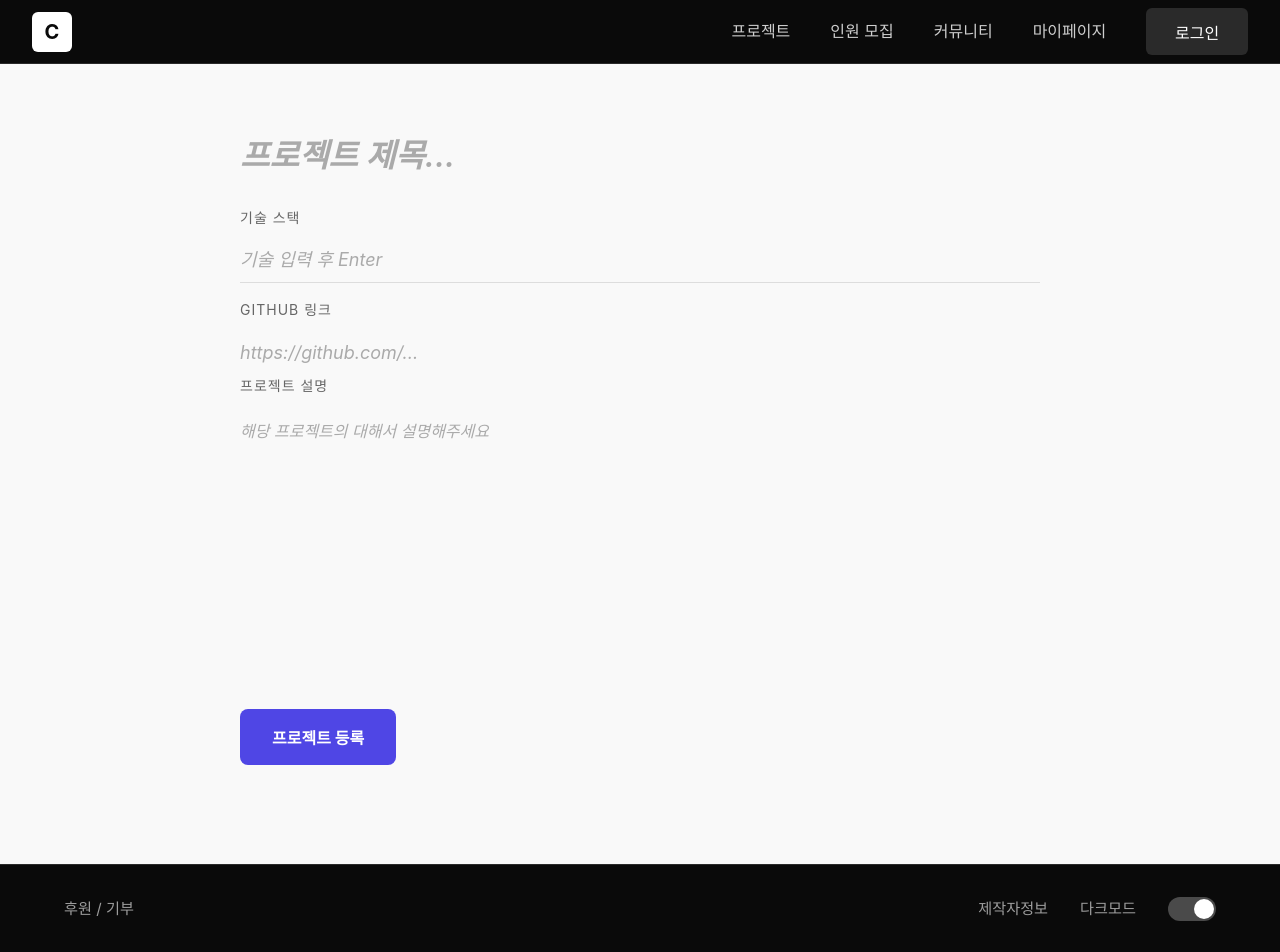
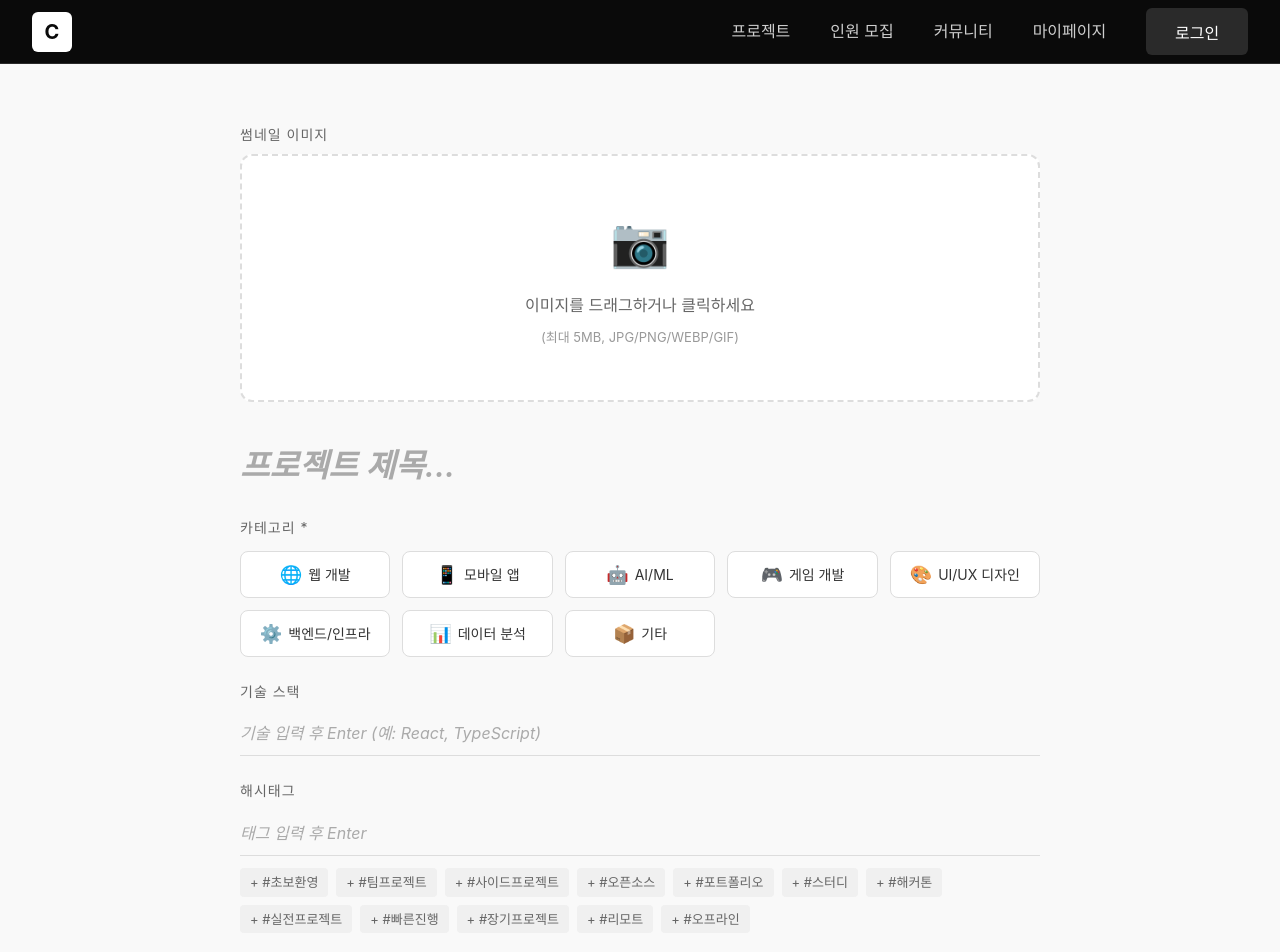
Before and after one commit to P-U-P-Project-Union-Platform/PUP---FrontEnd, a React (Vite) app: page /projects/register in a window 1280 px wide. Shown: the top 952 px of the page. Built offline with nearby package versions, Linux system fonts and the light colour scheme.

Commit message:
feat: 프로젝트 등록 페이지에 썸네일, 카테고리, 태그 기능 추가

```diff
--- a/src/pages/projects/Register.tsx
+++ b/src/pages/projects/Register.tsx
@@ -1,6 +1,12 @@
 import { useState, useRef } from "react";
+import { useNavigate } from "react-router-dom";
 import styled from "styled-components";
 import TextareaAutosize from "react-textarea-autosize";
+import ImageUploader from "../../components/projects/ImageUploader";
+import CategorySelector from "../../components/projects/CategorySelector";
+import TagInput from "../../components/projects/TagInput";
+import { projectService } from "../../services/projectService";
+import { POPULAR_TAGS, type ProjectCategory } from "../../types/project";
 
 const Container = styled.div`
   background-color: #F9F9F9;
@@ -62,40 +68,6 @@ const Label = styled.div`
   letter-spacing: 1px;
 `;
 
-const TechInputContainer = styled.div`
-  display: flex;
-  gap: 12px;
-  margin-bottom: 16px;
-`;
-
-const TechInput = styled(Input)`
-  flex: 1;
-  border-bottom: 1px solid #ddd;
-`;
-
-const TechList = styled.div`
-  display: flex;
-  flex-wrap: wrap;
-  gap: 10px;
-  margin-top: 16px;
-`;
-
-const TechTag = styled.span`
-  background: #fff;
-  color: #333;
-  border: 1px solid #ddd;
-  border-radius: 6px;
-  padding: 6px 14px;
-  font-size: 14px;
-  cursor: pointer;
-  transition: all 0.2s;
-
-  &:hover {
-    background: #f5f5f5;
-    border-color: #bbb;
-  }
-`;
-
 const SubmitButton = styled.button`
   background: #4f46e5;
   color: white;
@@ -114,62 +86,76 @@ const SubmitButton = styled.button`
 `;
 
 export default function Register() {
+  const navigate = useNavigate();
   const [title, setTitle] = useState("");
+  const [thumbnail, setThumbnail] = useState<string | null>(null);
+  const [category, setCategory] = useState<ProjectCategory | null>(null);
+  const [tags, setTags] = useState<string[]>([]);
   const [techStack, setTechStack] = useState<string[]>([]);
-  const [newTech, setNewTech] = useState("");
   const [github, setGithub] = useState("");
   const [description, setDescription] = useState("");
   const textareaRef = useRef<HTMLTextAreaElement>(null);
 
-  const addTech = () => {
-    if (newTech.trim() && !techStack.includes(newTech.trim())) {
-      setTechStack([...techStack, newTech.trim()]);
-      setNewTech("");
+  const handleSubmit = () => {
+    // 필수 필드 검증
+    if (!title.trim()) {
+      alert("프로젝트 제목을 입력해주세요.");
+      return;
     }
-  };
 
-  const removeTech = (tech: string) => {
-    setTechStack(techStack.filter((t) => t !== tech));
-  };
+    if (!category) {
+      alert("카테고리를 선택해주세요.");
+      return;
+    }
 
-  const handleSubmit = () => {
-    const projectData = {
-      title,
+    try {
+      const newProject = projectService.create({
+        title: title.trim(),
+        description: description.trim(),
+        thumbnail,
+        category,
+        tags,
         techStack,
-      github,
-      description,
-    };
-    console.log("📦 프로젝트 데이터:", projectData);
+        github: github.trim(),
+      });
+
       alert("프로젝트가 등록되었습니다!");
+      navigate("/projects");
+    } catch (error) {
+      alert((error as Error).message || "프로젝트 등록에 실패했습니다.");
+    }
   };
 
   return (
     <Container>
       <FormContainer>
+        <ImageUploader value={thumbnail} onChange={setThumbnail} />
+
         <TitleInput
           value={title}
           onChange={(e) => setTitle(e.target.value)}
           placeholder="프로젝트 제목..."
         />
-          <Label>기술 스택</Label>
-          <TechInputContainer>
-            <TechInput
-              value={newTech}
-              onChange={(e) => setNewTech(e.target.value)}
-              placeholder="기술 입력 후 Enter"
-              onKeyDown={(e) =>
-                e.key === "Enter" && (e.preventDefault(), addTech())
-              }
+
+        <CategorySelector value={category} onChange={setCategory} />
+
+        <TagInput
+          label="기술 스택"
+          tags={techStack}
+          onChange={setTechStack}
+          placeholder="기술 입력 후 Enter (예: React, TypeScript)"
+          prefix=""
         />
-          </TechInputContainer>
 
-          <TechList>
-            {techStack.map((tech) => (
-              <TechTag key={tech} onClick={() => removeTech(tech)}>
-                {tech} ✕
-              </TechTag>
-            ))}
-          </TechList>
+        <TagInput
+          label="해시태그"
+          tags={tags}
+          onChange={setTags}
+          placeholder="태그 입력 후 Enter"
+          prefix="#"
+          suggestions={POPULAR_TAGS}
+          maxTags={10}
+        />
 
         <Label>GitHub 링크</Label>
         <Input
@@ -184,7 +170,7 @@ export default function Register() {
           minRows={8}
           value={description}
           onChange={(e) => setDescription(e.target.value)}
-            placeholder="해당 프로젝트의 대해서 설명해주세요"
+          placeholder="해당 프로젝트에 대해서 설명해주세요"
         />
 
         <SubmitButton onClick={handleSubmit}>프로젝트 등록</SubmitButton>
```
Lines whose indentation alone changed are shown as unchanged.
